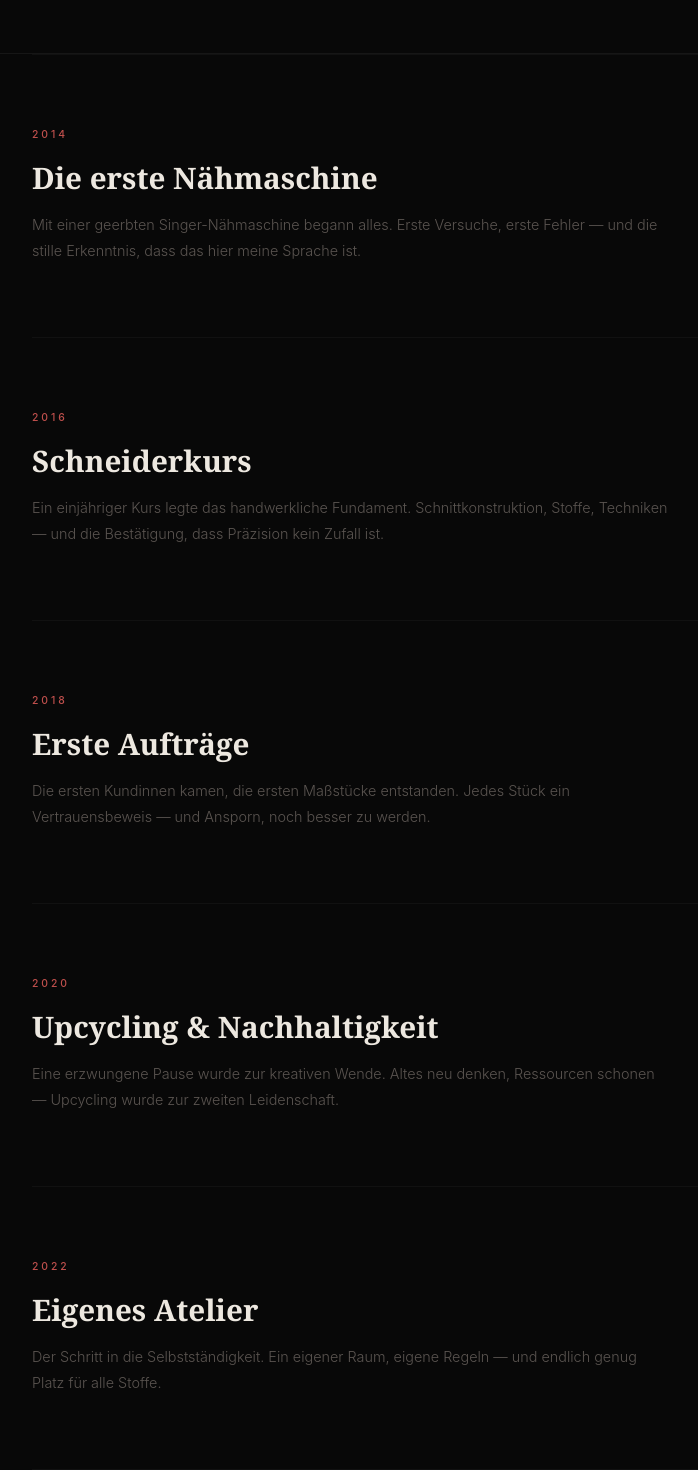
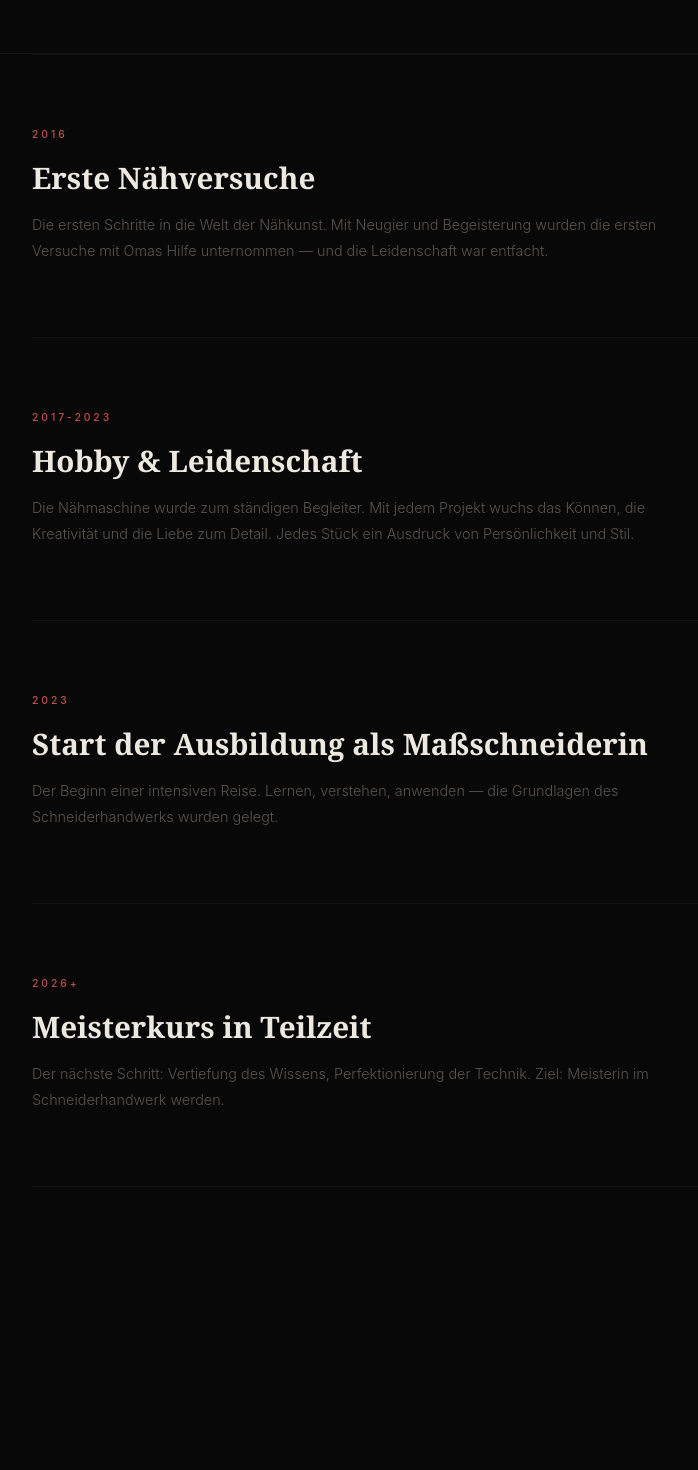
Before and after one commit to CookieMonsta27/Kaya-App, an Angular app: page /werdegang in a window 1280 px wide. Shown: the part 460-1930 px from the top of the page, without its empty margins (208-906 px from the left). After the commit the page ends 1775 px from the top, so only its background shows below. Built offline with nearby package versions, Linux system fonts and the light colour scheme.

Commit message:
feat: Update "About Me" and "Werdegang" sections with new content

```diff
--- a/src/app/sites/about-me/about-me.html
+++ b/src/app/sites/about-me/about-me.html
@@ -2,8 +2,8 @@
 
   <section class="about-hero">
     <span class="eyebrow">Über mich</span>
-    <h1 class="about-title">Ich bin Kaya.</h1>
-    <p class="about-tagline">Näherin. Perfektionistin. Metal-Fan.</p>
+    <h1 class="about-title">Ich bin Yvonne.</h1>
+    <p class="about-tagline">Maßschneiderin. Perfektionistin.</p>
   </section>
 
   <div class="sep"></div>
@@ -20,7 +20,7 @@
         von Haltung, von dem, wer du bist.
       </p>
       <p>
-        Wenn ich nicht am Nähmaschinenm sitze, findest du mich auf einem Metal-Konzert —
+        Wenn ich nicht am Nähmaschinen sitze, findest du mich auf einem Metal-Konzert —
         denn die gleiche Intensität und Präzision, die ich in der Musik erlebe,
         stecke ich in jede Naht.
       </p>
@@ -29,20 +29,17 @@
     <div class="about-details">
       <div class="detail-row">
         <span class="detail-label">Spezialisierung</span>
-        <span class="detail-value">Maßkleidung & Upcycling</span>
+        <span class="detail-value">Maßkleidung & Design</span>
       </div>
       <div class="detail-row">
         <span class="detail-label">Erfahrung</span>
-        <span class="detail-value">10+ Jahre</span>
+        <span class="detail-value">5 Jahre</span>
       </div>
       <div class="detail-row">
         <span class="detail-label">Standort</span>
         <span class="detail-value">Deutschland</span>
       </div>
-      <div class="detail-row">
-        <span class="detail-label">Inspiration</span>
-        <span class="detail-value">Metal, Minimalismus, Handwerk</span>
-      </div>
+
     </div>
   </section>
 
--- a/src/app/sites/home/home.html
+++ b/src/app/sites/home/home.html
@@ -1,7 +1,7 @@
 <div class="page">
 
   <section class="hero">
-    <span class="eyebrow">Näherin & Handwerksmeisterin</span>
+    <span class="eyebrow">Maßschneiderin</span>
     <h1 class="hero-title">
       Maßgeschneidert.<br>
       <em>Einzigartig.</em><br>
@@ -9,7 +9,7 @@
     </h1>
     <p class="hero-sub">
       Ich erschaffe Kleidungsstücke und Accessoires mit Liebe zum Detail —
-      handgefertigt, individuell und mit Seele.
+      handgefertigt und individuell.
     </p>
     <a routerLink="/portfolio" class="text-link">Meine Arbeiten ansehen &rarr;</a>
   </section>
@@ -39,8 +39,8 @@
       <div class="service-item">
         <span class="service-num">03</span>
         <div class="service-body">
-          <h3>Alterationen</h3>
-          <p>Anpassungen und Reparaturen mit höchster Sorgfalt und Präzision.</p>
+          <h3>Design</h3>
+          <p>Individuelle Designlösungen für Kleidung und Accessoires.</p>
         </div>
       </div>
     </div>
--- a/src/app/sites/werdegang/werdegang.html
+++ b/src/app/sites/werdegang/werdegang.html
@@ -10,69 +10,48 @@
 
   <section class="timeline">
 
+
     <div class="entry">
       <div class="entry-left">
-        <span class="entry-year">2014</span>
-        <h3 class="entry-title">Die erste Nähmaschine</h3>
+        <span class="entry-year">2016</span>
+        <h3 class="entry-title">Erste Nähversuche</h3>
         <p class="entry-desc">
-          Mit einer geerbten Singer-Nähmaschine begann alles. Erste Versuche,
-          erste Fehler — und die stille Erkenntnis, dass das hier meine Sprache ist.
+          Die ersten Schritte in die Welt der Nähkunst. Mit Neugier und Begeisterung
+          wurden die ersten Versuche mit Omas Hilfe unternommen — und die Leidenschaft war entfacht.
         </p>
       </div>
     </div>
 
     <div class="entry">
       <div class="entry-left">
-        <span class="entry-year">2016</span>
-        <h3 class="entry-title">Schneiderkurs</h3>
+        <span class="entry-year">2017-2023</span>
+        <h3 class="entry-title">Hobby & Leidenschaft</h3>
         <p class="entry-desc">
-          Ein einjähriger Kurs legte das handwerkliche Fundament.
-          Schnittkonstruktion, Stoffe, Techniken — und die Bestätigung,
-          dass Präzision kein Zufall ist.
+          Die Nähmaschine wurde zum ständigen Begleiter. Mit jedem Projekt wuchs das Können,
+          die Kreativität und die Liebe zum Detail. Jedes Stück ein Ausdruck von Persönlichkeit
+          und Stil.
         </p>
       </div>
     </div>
 
        <div class="entry">
       <div class="entry-left">
-        <span class="entry-year">2018</span>
-        <h3 class="entry-title">Erste Aufträge</h3>
+        <span class="entry-year">2023</span>
+        <h3 class="entry-title">Start der Ausbildung als Maßschneiderin</h3>
         <p class="entry-desc">
-          Die ersten Kundinnen kamen, die ersten Maßstücke entstanden.
-          Jedes Stück ein Vertrauensbeweis — und Ansporn, noch besser zu werden.
+          Der Beginn einer intensiven Reise. Lernen, verstehen, anwenden —
+          die Grundlagen des Schneiderhandwerks wurden gelegt.
         </p>
       </div>
     </div>
 
     <div class="entry">
       <div class="entry-left">
-        <span class="entry-year">2020</span>
-        <h3 class="entry-title">Upcycling & Nachhaltigkeit</h3>
+        <span class="entry-year">2026+</span>
+        <h3 class="entry-title">Meisterkurs in Teilzeit</h3>
         <p class="entry-desc">
-          Eine erzwungene Pause wurde zur kreativen Wende.
-          Altes neu denken, Ressourcen schonen — Upcycling wurde zur zweiten Leidenschaft.
-        </p>
-      </div>
-    </div>
-
-    <div class="entry">
-      <div class="entry-left">
-        <span class="entry-year">2022</span>
-        <h3 class="entry-title">Eigenes Atelier</h3>
-        <p class="entry-desc">
-          Der Schritt in die Selbstständigkeit. Ein eigener Raum,
-          eigene Regeln — und endlich genug Platz für alle Stoffe.
-        </p>
-      </div>
-    </div>
-
-    <div class="entry">
-      <div class="entry-left">
-        <span class="entry-year">Heute</span>
-        <h3 class="entry-title">Immer in Bewegung</h3>
-        <p class="entry-desc">
-          Neue Projekte, neue Techniken, neue Ideen.
-          Die Nähmaschine läuft — und das soll noch lange so bleiben.
+          Der nächste Schritt: Vertiefung des Wissens, Perfektionierung der Technik.
+          Ziel: Meisterin im Schneiderhandwerk werden.
         </p>
       </div>
     </div>
```
Lines whose indentation alone changed are shown as unchanged.
